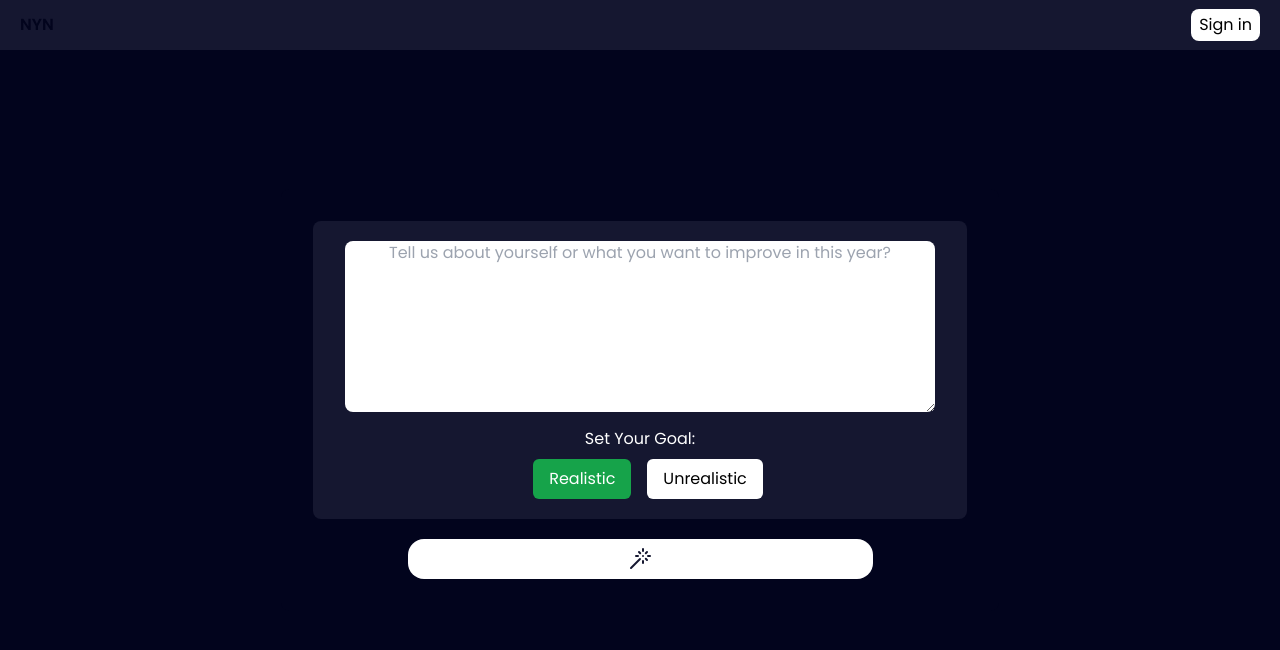
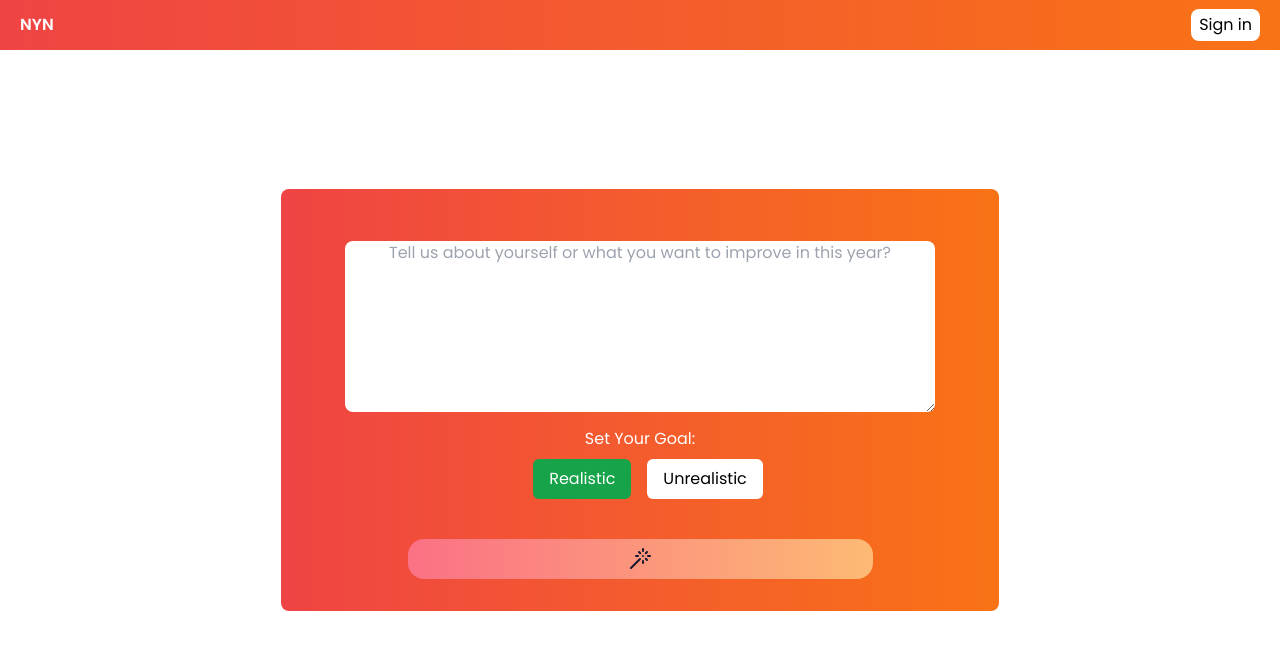
Before and after one commit to rajmaurya-dev/New-Year-s-Nonsense, a Next.js app: page /create in a window 1280 px wide. Shown: the top 650 px of the page. Built offline with nearby package versions, Linux system fonts and the light colour scheme; no server answers.

Commit message:
new color schema

```diff
--- a/src/app/create/page.tsx
+++ b/src/app/create/page.tsx
@@ -63,9 +63,9 @@ const Create = () => {
     };
 
     return (
-        <div className='bg-secondary flex flex-col custom-h items-center justify-center'>
-            <form onSubmit={handleSubmit(onSubmit)} className='bg-secondary rounded-lg flex flex-col items-center p-4 md:p-8'>
-                <div className='bg-secondary-light py-5 px-4 md:px-8 rounded-lg'>
+        <div className='bg-white flex flex-col custom-h items-center justify-center'>
+            <form onSubmit={handleSubmit(onSubmit)} className='bg-gradient-to-r from-red-500 to-orange-500 rounded-lg flex flex-col items-center p-4 md:p-8'>
+                <div className=' py-5 px-4 md:px-8 rounded-lg'>
                     <textarea
                         {...register("about")}
                         className='w-full md:w-[590px] h-24 md:h-[171px] rounded-lg text-center'
@@ -105,7 +105,7 @@ const Create = () => {
                     </div>
                 </div>
 
-                <button type="submit" disabled={loading} className='w-full md:w-[465px] mt-5 py-2 bg-white text-center text-black rounded-2xl flex justify-center'>
+                <button type="submit" disabled={loading} className='w-full md:w-[465px] mt-5 py-2 bg-gradient-to-r from-rose-400 to-orange-300 text-center text-black rounded-2xl flex justify-center'>
                     {loading ? <LoaderIcon className='animate-spin' /> : <Wand className='text-primary' />}
                 </button>
 
@@ -113,7 +113,7 @@ const Create = () => {
 
             {aiData && (
                 <div className="fixed top-0 left-0 w-full h-full flex justify-center items-center bg-black bg-opacity-50 z-50 ">
-                    <div className="bg-primary p-4 sm:p-8 rounded-10 w-full sm:w-[90vw] lg:w-[80vw] xl:w-[60vw] 2xl:w-[50vw] mx-2 md:mx-0 rounded-md text-white">
+                    <div className="bg-gradient-to-r from-rose-400 to-orange-300 p-4 sm:p-8 rounded-10 w-full sm:w-[90vw] lg:w-[80vw] xl:w-[60vw] 2xl:w-[50vw] mx-2 md:mx-0 rounded-md text-white">
                         <Markdown>{aiData}</Markdown>
                         <div className="flex mt-4 gap-4">
                             <button onClick={handleCreate} disabled={loading} className=" bg-blue-500 text-white px-4 py-2 rounded">Create</button>
--- a/src/app/globals.css
+++ b/src/app/globals.css
@@ -4,7 +4,7 @@
 
 body {
   min-height: calc(100vh - 100px);
-  background-color: #02041d;
+  background-color: #ffffff;
 }
 
 .custom-h {
--- a/src/app/page.tsx
+++ b/src/app/page.tsx
@@ -4,15 +4,15 @@ import Link from 'next/link'
 
 export default function Home() {
   return (
-    <main className='bg-secondary flex custom-h items-center justify-center'>
+    <main className='bg-white flex custom-h items-center justify-center'>
       <div className='text-center'>
-        <h1 className='text-2xl md:text-6xl font-bold text-white mb-4'>
+        <p className='text-lg text-white w-fit mx-auto px-4 rounded-md mb-8 bg-gradient-to-r from-rose-400 to-orange-300'>
+          Resolutions: Unboring them since 2023
+        </p>
+        <h1 className='text-2xl md:text-6xl font-bold text-secondary mb-8'>
           Resolutions so ridiculous, <br /> they'll have you laughing into 2024.
         </h1>
-        <p className='text-lg text-gray-300 mb-8'>
-          Resolutions: Unboring them since 2023
-        </p>
-        <Link href="/create" className='bg-white text-primary font-medium py-2 px-4 rounded-md hover:bg-primary-dark'>
+        <Link href="/create" className='bg-white text-white font-medium py-2 px-4 rounded-md bg-gradient-to-r from-red-500 to-orange-500'>
           Create now
         </Link>
       </div>
--- a/src/app/resolutions/[id]/page.tsx
+++ b/src/app/resolutions/[id]/page.tsx
@@ -62,7 +62,7 @@ const Resolution = ({ params }: any) => {
 
     return (
         <div className='custom-h grid place-content-center text-start'>
-            <div className="md:w-[60vw] bg-gray-400 shadow-md rounded-lg p-4 text-white backdrop-filter backdrop-blur-sm bg-opacity-10  ">
+            <div className="md:w-[60vw] bg-gradient-to-r from-red-500 to-orange-500 shadow-md rounded-lg p-4 text-white backdrop-filter backdrop-blur-sm bg-opacity-10  ">
                 <Markdown>{resolution.content}</Markdown>
                 <div>
                     <span className='font-bold'>Created by:{resolution?.creatorName} </span>
--- a/src/app/resolutions/page.tsx
+++ b/src/app/resolutions/page.tsx
@@ -32,10 +32,10 @@ const MyResolutions = () => {
         try {
             await navigator.clipboard.writeText(`https://nyn.rajcrafts.tech/resolutions/${id}`);
 
-            toast.success('Copied to clipboard!');
+            toast.success('Link Copied to clipboard!');
         } catch (err: any) {
-            toast.error('Failed to copy text: ', err);
-            console.error('Failed to copy text: ', err);
+            toast.error('Failed to copy Link: ', err);
+            console.error('Failed to copy Link: ', err);
         }
     };
 
@@ -63,7 +63,7 @@ const MyResolutions = () => {
     return (
         <div className={`gap-5 py-2 px-2  masonry`} >
             {resolutions.map((resolution) => (
-                <div key={resolution.id} className=' item bg-gray-400  shadow-md shadow-gray-900 rounded-lg p-4 text-white backdrop-filter backdrop-blur-sm bg-opacity-10  h-fit '>
+                <div key={resolution.id} className=' item bg-gradient-to-r from-red-500 to-orange-500  shadow-md shadow-gray-900 rounded-lg p-4 text-white backdrop-filter backdrop-blur-sm bg-opacity-10  h-fit '>
                     <div className=''>
                         <Markdown>{resolution.content}</Markdown>
                     </div>
--- a/src/components/Navbar.tsx
+++ b/src/components/Navbar.tsx
@@ -5,18 +5,18 @@ import React from 'react'
 const Navbar = () => {
     const { userId } = auth()
     return (
-        <div className='bg-primary flex items-center justify-between px-5 py-5 h-[50px]'>
+        <div className='bg-gradient-to-r from-red-500 to-orange-500 flex items-center justify-between px-5 py-5 h-[50px]'>
             <div>
                 <Link href="/">
-                    <h1 className='font-semibold text-secondary'>NYN</h1>
+                    <h1 className='font-semibold text-white'>NYN</h1>
                 </Link>
             </div>
-            <nav className='flex gap-2 items-center'>
+            <nav className='flex gap-5 items-center '>
                 {
                     userId ? (
                         <>
-                            <Link className='bg-white w-[185] h-[60] rounded-lg px-2 py-1' href="/create">Create</Link>
-                            <Link className='text-gray-500 hover:text-white' href="/resolutions">Resolutions</Link>
+                            <Link className='text-white' href="/create">Create</Link>
+                            <Link className='text-white mr-10' href="/resolutions">Resolutions</Link>
                             <UserButton afterSignOutUrl="/" />
                         </>
                     ) : (
--- a/src/components/Popup.tsx
+++ b/src/components/Popup.tsx
@@ -21,7 +21,7 @@ const Popup: React.FC<PopupProps> = ({ message }) => {
             <div className="bg-white rounded-lg max-w-xl mx-auto p-4 space-y-2 text-center">
                 <h2 className="text-2xl font-semibold">Welcome to Resolution App!</h2>
                 <div className='flex flex-col'>
-                    <span>
+                    <span className='bg-gradient-to-r from-red-500 to-orange-500 py-2 px-4  text-white rounded-md'>
 
                         {message}
                     </span>
--- a/tailwind.config.ts
+++ b/tailwind.config.ts
@@ -15,7 +15,7 @@ const config: Config = {
       },
       colors: {
         primary: "#151730",
-        secondary: "#02041D",
+        secondary: "#EC1187",
         "secondary-light": "#151730",
         card: "#080A23",
       },
```
